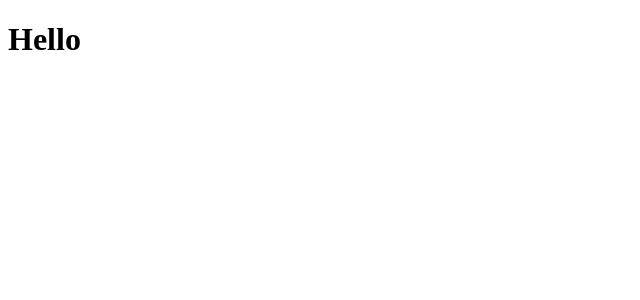
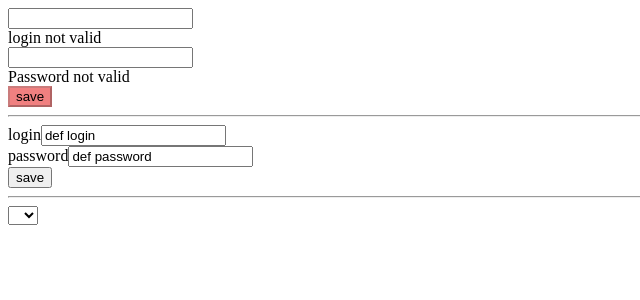
Before and after one commit to VolodymyrStyk/AngularModule, an Angular app: page / in a window 1280 px wide. Shown: the top 300 px of the page, without its empty margins (0-640 px from the left). Built offline with nearby package versions, Linux system fonts and the light colour scheme.

Commit message:
update data

```diff
--- a/src/app/app.component.html
+++ b/src/app/app.component.html
@@ -1 +1,5 @@
-<h1> Hello</h1>
+<app-template-driven-form></app-template-driven-form>
+<hr>
+<app-reactive-form></app-reactive-form>
+<hr>
+<app-select-form></app-select-form>
--- /dev/null
+++ b/src/app/components/reactive-form/reactive-form.component.html
@@ -0,0 +1,16 @@
+<form [formGroup]="myFormGroup" (ngSubmit)="save()">
+  <div>
+    <label>login</label>
+    <input type="text" name="login" [formControl]="loginControl">
+    <div *ngIf="loginControl.invalid">
+      error!!!
+      required length is: {{loginControl?.errors?.minlength?.requiredLength}}
+      actual length is: {{loginControl?.errors?.minlength?.actualLength}}
+    </div>
+  </div>
+  <div>
+    <label>password</label>
+    <input type="text" name="password" formControlName="password">
+  </div>
+  <button [disabled]="myFormGroup.invalid">save</button>
+</form>
--- /dev/null
+++ b/src/app/components/reactive-form/reactive-form.component.ts
@@ -0,0 +1,36 @@
+import {Component, OnInit} from '@angular/core';
+import {AbstractControl, FormControl, FormGroup, Validators} from "@angular/forms";
+
+@Component({
+  selector: 'app-reactive-form',
+  templateUrl: './reactive-form.component.html',
+  styleUrls: ['./reactive-form.component.css']
+})
+export class ReactiveFormComponent implements OnInit {
+
+  loginControl = new FormControl('def login', [Validators.minLength(2), this.customValidator]);
+
+  myFormGroup: FormGroup = new FormGroup({
+    login: this.loginControl,
+    password: new FormControl('def password'),
+  });
+
+
+  constructor() {
+  }
+
+  ngOnInit(): void {
+  }
+
+  save() {
+    console.log(this.myFormGroup);
+  }
+
+  customValidator(control: AbstractControl) {
+    console.log(control);
+    if (control.value.includes('fuck')){
+      return {fuckPresent: true};
+    }
+    return null;
+  }
+}
--- /dev/null
+++ b/src/app/components/select-form/select-form.component.html
@@ -0,0 +1,9 @@
+<form [formGroup]='myForm' (change)="save()">
+  <select [formControlName]="'id'">
+    <option value="1">1</option>
+    <option value="2">2</option>
+    <option value="3">3</option>
+    <option value="4">4</option>
+    <option value="5">5</option>
+  </select>
+</form>
--- /dev/null
+++ b/src/app/components/select-form/select-form.component.ts
@@ -0,0 +1,22 @@
+import { Component, OnInit } from '@angular/core';
+import {FormControl, FormGroup} from "@angular/forms";
+
+@Component({
+  selector: 'app-select-form',
+  templateUrl: './select-form.component.html',
+  styleUrls: ['./select-form.component.css']
+})
+export class SelectFormComponent implements OnInit {
+  myForm=new FormGroup({
+    id:new FormControl(0),
+  });
+
+  constructor() { }
+
+  ngOnInit(): void {
+  }
+
+  save() {
+    console.log(this.myForm.controls.id.value);
+  }
+}
--- /dev/null
+++ b/src/app/components/template-driven-form/template-driven-form.component.css
@@ -0,0 +1,4 @@
+.error{
+  background-color: lightcoral;
+  color: black;
+}
--- /dev/null
+++ b/src/app/components/template-driven-form/template-driven-form.component.html
@@ -0,0 +1,7 @@
+<form #myForm='ngForm' (ngSubmit)="submit( myForm)">
+  <div><input #lgn='ngModel' required type="text" name="login" [(ngModel)]="user.login"></div>
+  <div *ngIf="lgn.invalid">login not valid</div>
+  <div><input #psw='ngModel' [required]="true" type="text" name="password" [(ngModel)]="user.password"></div>
+  <div *ngIf="psw.invalid">Password not valid</div>
+  <button [disabled]='myForm.invalid' [class.error]="myForm.invalid">save</button>
+</form>
--- /dev/null
+++ b/src/app/components/template-driven-form/template-driven-form.component.ts
@@ -0,0 +1,30 @@
+import {Component, OnInit} from '@angular/core';
+import {NgForm, NgModel} from "@angular/forms";
+
+@Component({
+  selector: 'app-template-driven-form',
+  templateUrl: './template-driven-form.component.html',
+  styleUrls: ['./template-driven-form.component.css']
+})
+export class TemplateDrivenFormComponent implements OnInit {
+
+  user = {login: '', password: ''};
+
+  constructor() {
+  }
+
+  ngOnInit(): void {
+  }
+
+  submit(myForm: NgForm) {
+    // console.log(myForm.login.value);
+    // console.log(myForm.password.value);
+    console.log(this.user);
+    console.log(myForm);
+  }
+
+  inputData(loginX: NgModel, passwordX: NgModel) {
+    console.log(loginX);
+    console.log(passwordX);
+  }
+}
```
Also changed, not shown: src/app/app.module.ts (+9 -0 lines), src/app/components/reactive-form/reactive-form.component.css (added), src/app/components/select-form/select-form.component.css (added).
